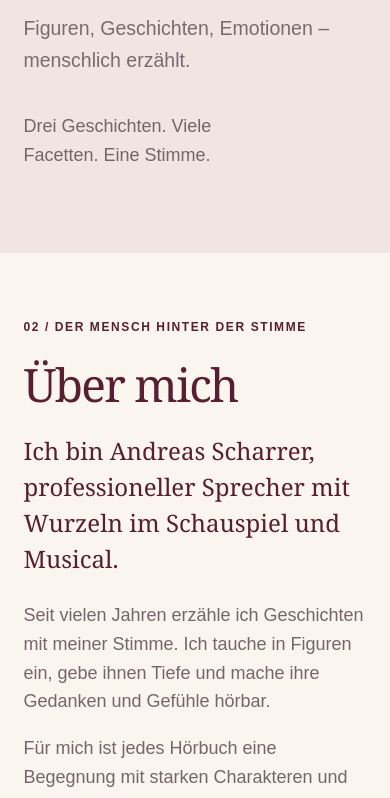
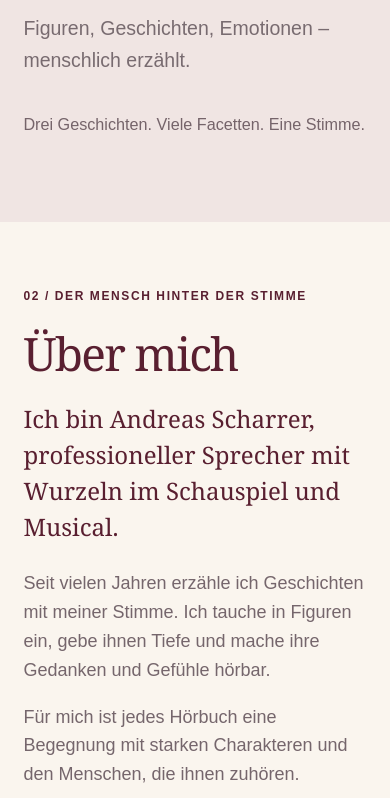
Before and after one commit to DanceAS/Andreas-spricht-2-0, a website: page bordeaux/index.html in a window 390 px wide. Shown: the part 1256-2054 px from the top of the page. Drawn offline with Linux system fonts and the light colour scheme.

Commit message:
Fit Bordeaux mobile listening intro to a single full-width line

```diff
--- /dev/null
+++ b/bordeaux/fit-sample-intro.js
@@ -0,0 +1,44 @@
+// Nur den mobilen Hörproben-Einleitungssatz auf seine verfügbare Breite einpassen.
+(() => {
+  const note = document.querySelector('#hoerproben .placeholder-note');
+  if (!note) return;
+  const mobile = window.matchMedia('(max-width: 600px)');
+  const range = document.createRange();
+  range.selectNodeContents(note);
+  let lastWidth = -1;
+  let frame = 0;
+
+  function fit() {
+    frame = 0;
+    if (!mobile.matches) {
+      note.style.removeProperty('font-size');
+      lastWidth = -1;
+      return;
+    }
+    const style = getComputedStyle(note);
+    const width = note.clientWidth - parseFloat(style.paddingLeft) - parseFloat(style.paddingRight);
+    if (width <= 0 || width === lastWidth) return;
+    lastWidth = width;
+    // Die tatsächliche Textbreite messen, damit auch die iPhone-Schrift berücksichtigt wird.
+    // Ein Pixel Reserve verhindert Überlauf durch Subpixel-Rundung.
+    let low = 0;
+    let high = width;
+    while (high - low > 0.02) {
+      const size = (low + high) / 2;
+      note.style.fontSize = `${size}px`;
+      if (range.getBoundingClientRect().width <= width - 1) low = size;
+      else high = size;
+    }
+    note.style.fontSize = `${Math.floor(low * 100) / 100}px`;
+  }
+
+  function schedule() {
+    if (!frame) frame = requestAnimationFrame(fit);
+  }
+  const observer = new ResizeObserver(schedule);
+  observer.observe(note.parentElement);
+  window.addEventListener('resize', schedule, { passive: true });
+  mobile.addEventListener('change', () => { lastWidth = -1; schedule(); });
+  document.fonts.ready.then(() => { lastWidth = -1; schedule(); });
+  fit();
+})();
--- a/bordeaux/index.html
+++ b/bordeaux/index.html
@@ -5,7 +5,7 @@
 <meta name="description" content="Andreas Scharrer – professioneller Hörbuchsprecher. Geschichten brauchen Menschen. Hörproben, Hörbücher und Kontakt.">
 <meta name="robots" content="noindex, nofollow">
 <meta name="theme-color" content="#203d35"><title>Andreas spricht · Andreas Scharrer · Hörbuchsprecher</title>
-<link rel="stylesheet" href="styles.css?v=mobile-sample-intro-20261101"><link rel="stylesheet" href="hero-image-v2.css?v=hero-slogan-20261031"><script src="content.js" defer></script><script src="studio-content.js?v=released-book-20261031" defer></script><script src="sample-content.js?v=letzte-vorstellung-20261031" defer></script><script src="app.js" defer></script>
+<link rel="stylesheet" href="styles.css?v=mobile-sample-single-line-20261101"><link rel="stylesheet" href="hero-image-v2.css?v=hero-slogan-20261031"><script src="content.js" defer></script><script src="studio-content.js?v=released-book-20261031" defer></script><script src="sample-content.js?v=letzte-vorstellung-20261031" defer></script><script src="app.js" defer></script><script src="fit-sample-intro.js" defer></script>
 </head>
 <body>
 <a class="skip" href="#inhalt">Zum Inhalt</a>
--- a/bordeaux/styles.css
+++ b/bordeaux/styles.css
@@ -130,10 +130,11 @@
 #hoerproben .time-row > span:last-child { font-size:11px; }
 @media(max-width:600px){
     #hoerproben .placeholder-note {
-    font-size:18px;
+    font-size:min(18px,3.8vw);
     font-weight:500;
     margin-top:36px;
-    text-wrap:balance;
+    white-space:nowrap;
+    text-wrap:nowrap;
   }
 }
 
```
Also changed, not shown: .github/workflows/pages.yml.
